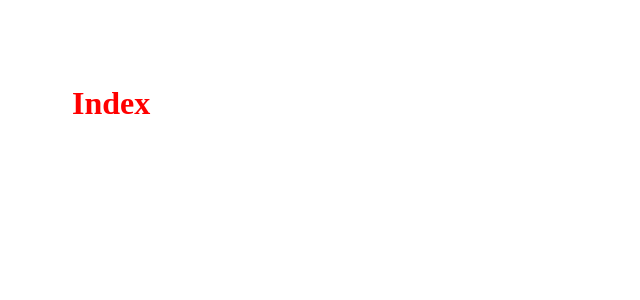
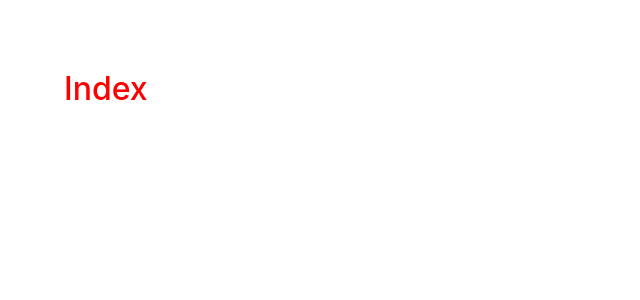
Before and after one commit to Selimology/recipe-website, a Next.js app: page / in a window 1280 px wide. Shown: the top 300 px of the page, without its empty margins (0-640 px from the left). Built offline with nearby package versions, Linux system fonts and the light colour scheme.

Commit message:
feat: add custom _app

```diff
--- /dev/null
+++ b/pages/_app.tsx
@@ -0,0 +1,8 @@
+import type { AppProps } from 'next/app';
+import 'antd/dist/antd.css';
+
+function MyApp({ Component, pageProps }: AppProps) {
+  return <Component {...pageProps} />;
+}
+
+export default MyApp;
```
